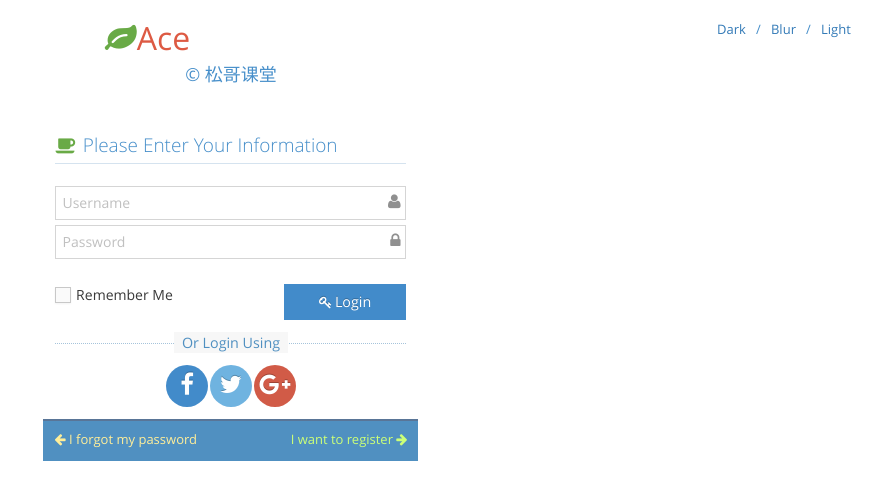
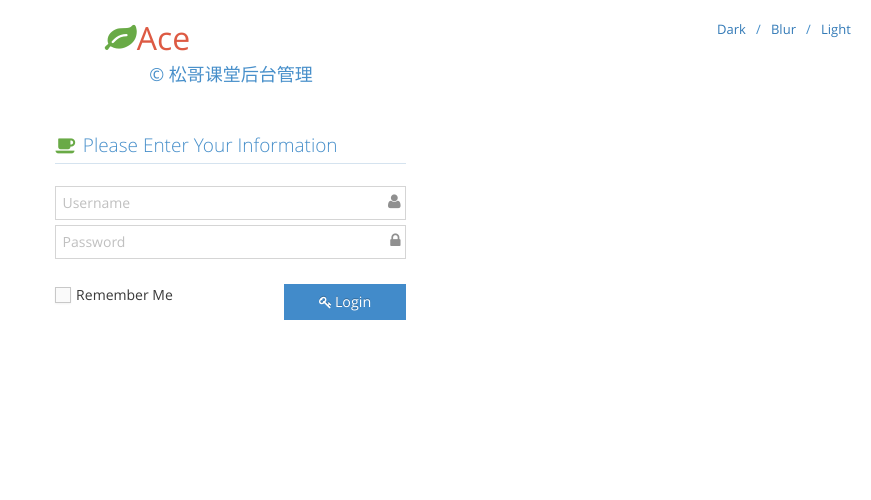
Before and after one commit to yinoob/course, a Vue app in the folder admin/: page / in a window 1280 px wide. Shown: the top 500 px of the page, without its empty margins (409-1280 px from the left). Built offline with nearby package versions, Linux system fonts and the light colour scheme.

Commit message:
优化了app.vue后台登录页面

```diff
--- a/admin/src/App.vue
+++ b/admin/src/App.vue
@@ -10,7 +10,7 @@
                                 <span class="red">Ace</span>
                                 <span class="white" id="id-text2">Application</span>
                             </h1>
-                            <h4 class="blue" id="id-company-text">&copy; 松哥课堂</h4>
+                            <h4 class="blue" id="id-company-text">&copy; 松哥课堂后台管理</h4>
                         </div>
 
                         <div class="space-6"></div>
@@ -55,49 +55,14 @@
                                                         <span class="bigger-110">Login</span>
                                                     </button>
                                                 </div>
-
                                                 <div class="space-4"></div>
                                             </fieldset>
                                         </form>
-
-                                        <div class="social-or-login center">
-                                            <span class="bigger-110">Or Login Using</span>
-                                        </div>
-
-                                        <div class="space-6"></div>
-
-                                        <div class="social-login center">
-                                            <a class="btn btn-primary">
-                                                <i class="ace-icon fa fa-facebook"></i>
-                                            </a>
-
-                                            <a class="btn btn-info">
-                                                <i class="ace-icon fa fa-twitter"></i>
-                                            </a>
-
-                                            <a class="btn btn-danger">
-                                                <i class="ace-icon fa fa-google-plus"></i>
-                                            </a>
-                                        </div>
                                     </div><!-- /.widget-main -->
-
-                                    <div class="toolbar clearfix">
-                                        <div>
-                                            <a href="#" data-target="#forgot-box" class="forgot-password-link">
-                                                <i class="ace-icon fa fa-arrow-left"></i>
-                                                I forgot my password
-                                            </a>
-                                        </div>
-
-                                        <div>
-                                            <a href="#" data-target="#signup-box" class="user-signup-link">
-                                                I want to register
-                                                <i class="ace-icon fa fa-arrow-right"></i>
-                                            </a>
-                                        </div>
-                                    </div>
                                 </div><!-- /.widget-body -->
                             </div><!-- /.login-box -->
+
+
                         </div><!-- /.position-relative -->
 
                         <div class="navbar-fixed-top align-right">
```
